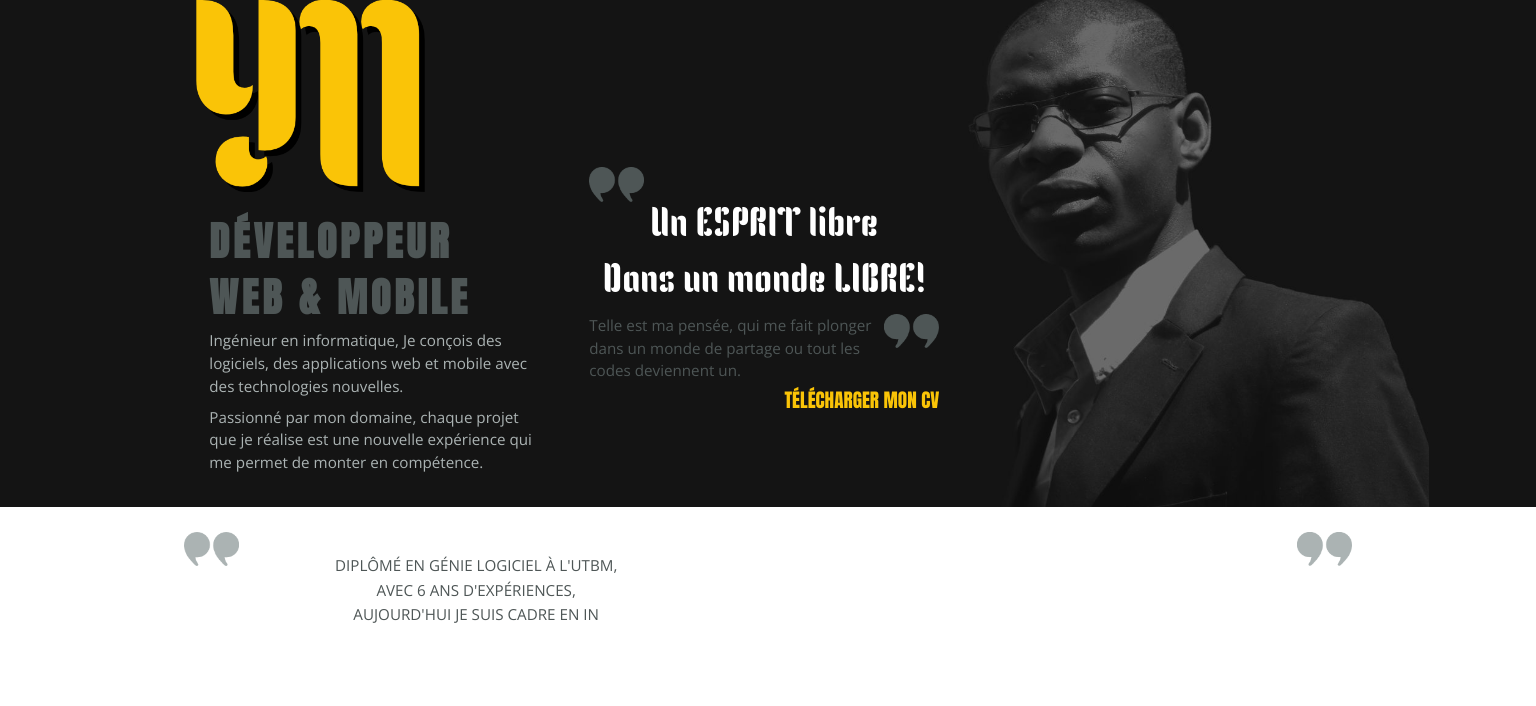
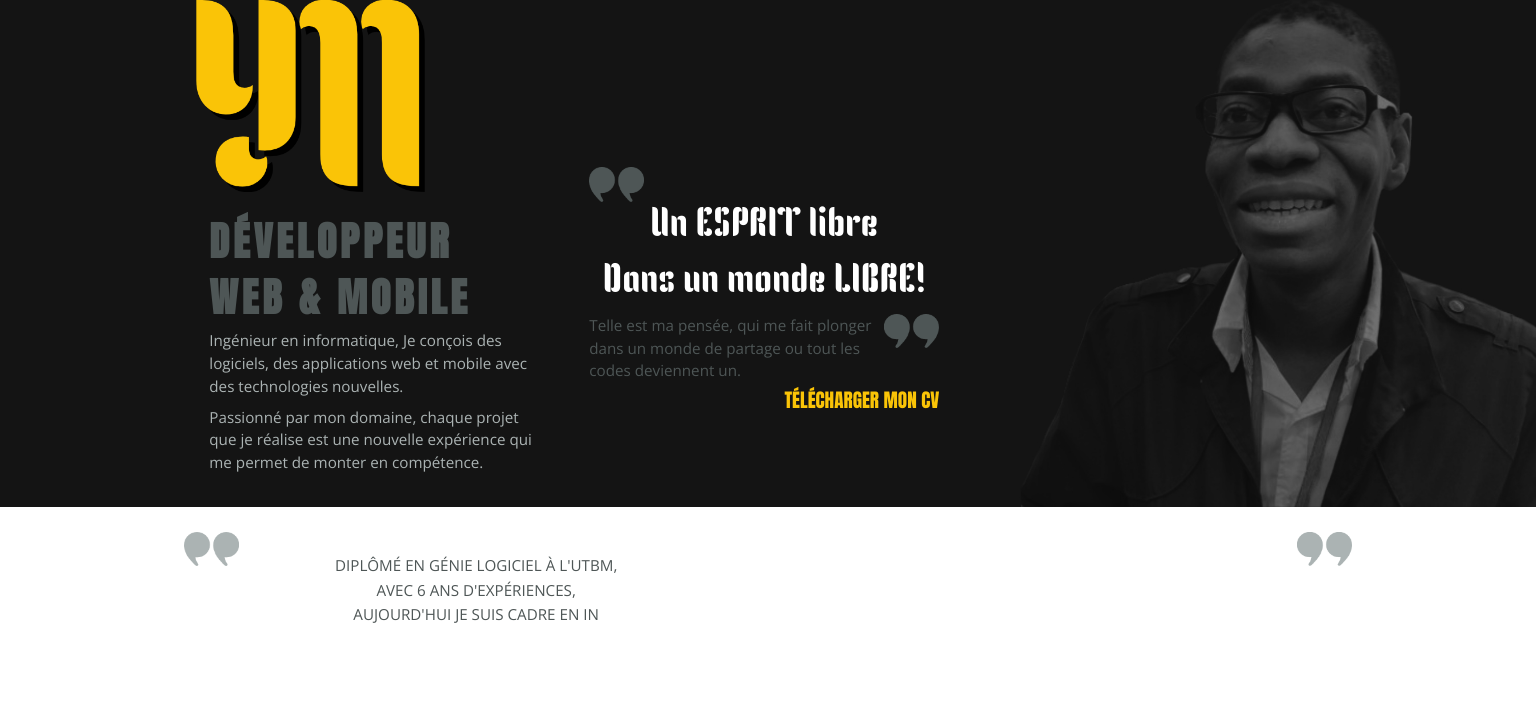
Before and after one commit to ulrick/portfolio, a PHP site: page / in a window 1536 px wide. Shown: the part 62-768 px from the top of the page. Run offline with PHP 8.4, Linux system fonts and the light colour scheme.

Commit message:
refactor: modify header background and reorganize main file (#5)

```diff
--- a/assets/css/header.css
+++ b/assets/css/header.css
@@ -24,7 +24,7 @@
 
 .mantras {
     background-color: #141414;
-    background-image: url("../images/1_HEADER-BG.jpg");
+    background-image: url('../images/1_HEADER-BG-2.jpg');
     background-repeat: no-repeat;
     background-size: contain;
     background-position: top right;
@@ -137,3 +137,14 @@ img.quote2 {
 .quotation-content strong {
     color: #141414;
 }
+
+/* @media (min-width: 240px) {
+    .mantras {
+        background-color: #141414;
+        background-image: url("../images/1_HEADER-BG-2.jpg");
+        background-repeat: no-repeat;
+        background-size: 30%;
+        background-position: 90% 30%;
+        background-attachment: fixed;
+    }
+} */
--- a/assets/js/main.js
+++ b/assets/js/main.js
@@ -1,5 +1,7 @@
+var toTop = document.getElementById("to-top");
+
 var quotationText1 = new Typed('#quotation-text1', {
-    strings: ['<p>Diplômé en Génie Logiciel à l\'UTBM,</p>'+
+    strings: ['<p>Diplômé en Génie Logiciel à l\'UTBM,</p>' +
         '<p>avec 6 ans d\'expériences,</p>' +
         '<p>aujourd\'hui je suis cadre en informatique chez LIEBHERR</p>' +
         '<p><strong>Je suis^1000\n</strong></p>' +
@@ -23,23 +25,6 @@ var quotationText2 = new Typed('#quotation-text2', {
     typeSpeed: 30
 });
 
-
-var toTop = document.getElementById("to-top");
-window.onscroll = function() {
-    if (window.pageYOffset > 1000) {
-        toTop.style.visibility = "visible";
-    }
-    else {
-        toTop.style.visibility = "hidden";
-    }
-}
-
-window.onload = () => {
-    setTimeout(() => {
-        document.getElementsByClassName("esprit")[0].style.visibility = "visible";
-    }, 1000);
-}
-
 function goToPageTop() {
     document.body.scrollTop = 0;
     document.documentElement.scrollTop = 0;
@@ -60,3 +45,18 @@ function reveal() {
 }
 
 window.addEventListener("scroll", reveal);
+
+window.onscroll = function () {
+    if (window.pageYOffset > 1000) {
+        toTop.style.visibility = "visible";
+    }
+    else {
+        toTop.style.visibility = "hidden";
+    }
+}
+
+window.onload = () => {
+    setTimeout(() => {
+        document.getElementsByClassName("esprit")[0].style.visibility = "visible";
+    }, 1000);
+}
--- a/style.css
+++ b/style.css
@@ -119,15 +119,3 @@ span, p {
         padding-right: inherit;
     }
 }
-
-@media (min-width: 1500px) {
-    .mantras {
-        background-color: #141414;
-        background-image: url("./assets/images/1_HEADER-BG.jpg");
-        background-repeat: no-repeat;
-        background-size: 30%;
-        background-position: 90% 30%;
-        background-attachment: fixed;
-    }
-
-}
```
Also changed, not shown: assets/images/1_HEADER-BG-2.jpg (added). Lines whose indentation alone changed are shown as unchanged.
